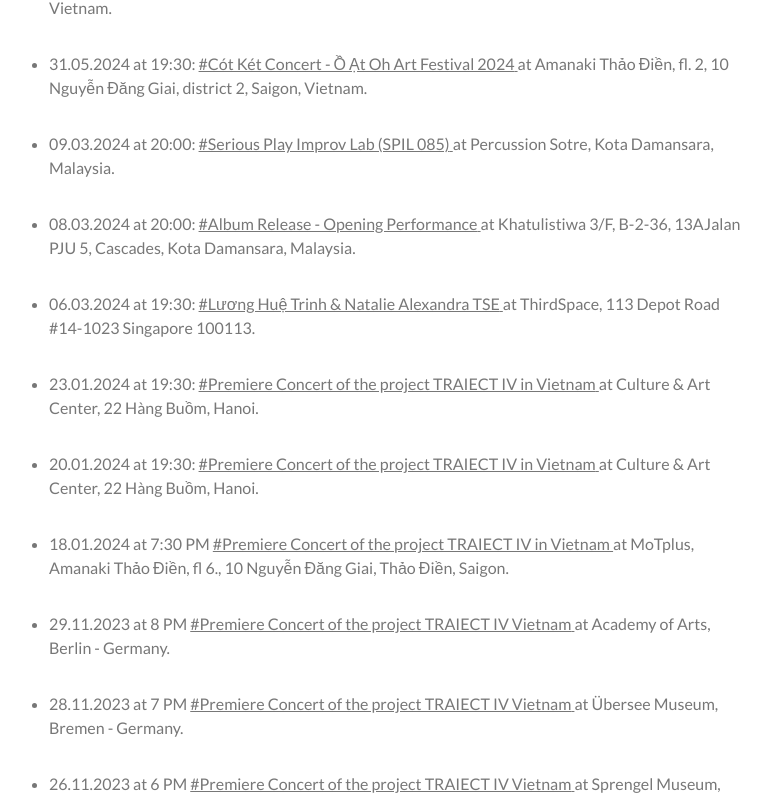
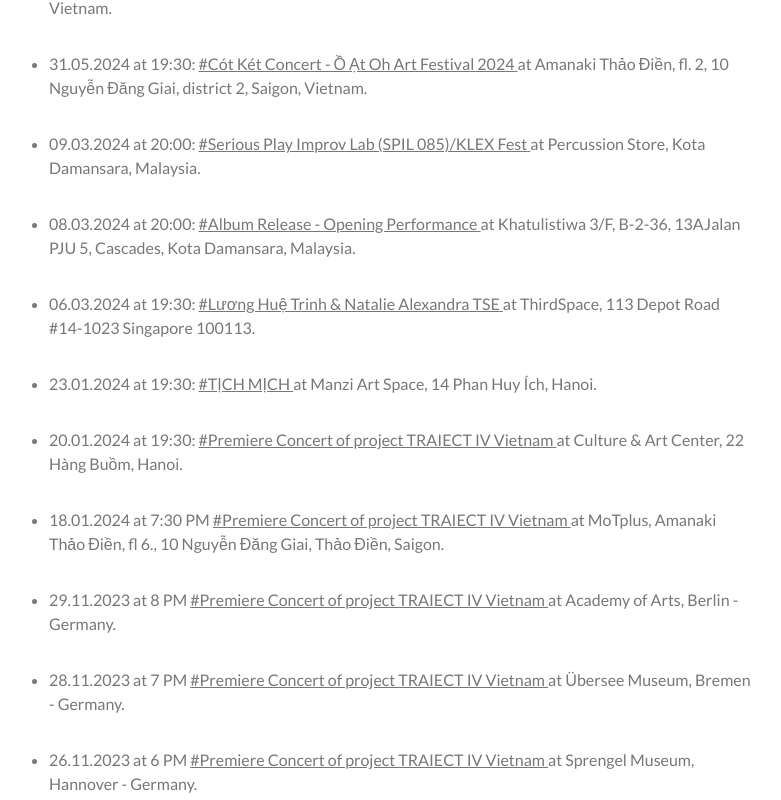
Before and after one commit to leesontungggg/luonghuetrinh, a Next.js app: page / in a window 1280 px wide. Shown: the part 4538-5338 px from the top of the page, without its empty margins (239-1020 px from the left). Built offline with nearby package versions, Linux system fonts and the light colour scheme.

Commit message:
add data back

```diff
--- a/src/app/page.tsx
+++ b/src/app/page.tsx
@@ -330,9 +330,9 @@
           <li className="list-disc">
             09.03.2024 at 20:00:{" "}
             <a className="underline" href=" ">
-              #Serious Play Improv Lab (SPIL 085){" "}
-            </a>{" "}
-            at Percussion Sotre, Kota Damansara, Malaysia.{" "}
+              #Serious Play Improv Lab (SPIL 085)/KLEX Fest{" "}
+            </a>{" "}
+            at Percussion Store, Kota Damansara, Malaysia.{" "}
           </li>
           <li className="list-disc">
             08.03.2024 at 20:00:{" "}
@@ -351,22 +351,25 @@
           </li>
           <li className="list-disc">
             23.01.2024 at 19:30:{" "}
-            <a className="underline" href=" ">
-              #Premiere Concert of the project TRAIECT IV in Vietnam{" "}
-            </a>{" "}
-            at Culture & Art Center, 22 Hàng Buồm, Hanoi.{" "}
+            <a
+              className="underline"
+              href="https://www.facebook.com/events/391173613410861/"
+            >
+              #TỊCH MỊCH{" "}
+            </a>{" "}
+            at Manzi Art Space, 14 Phan Huy Ích, Hanoi.{" "}
           </li>
           <li className="list-disc">
             20.01.2024 at 19:30:{" "}
             <a className="underline" href=" ">
-              #Premiere Concert of the project TRAIECT IV in Vietnam{" "}
+              #Premiere Concert of project TRAIECT IV Vietnam{" "}
             </a>{" "}
             at Culture & Art Center, 22 Hàng Buồm, Hanoi.{" "}
           </li>
           <li className="list-disc">
             18.01.2024 at 7:30 PM{" "}
             <a className="underline" href="https://hgnm.de/traiect-iv-vietnam/">
-              #Premiere Concert of the project TRAIECT IV in Vietnam{" "}
+              #Premiere Concert of project TRAIECT IV Vietnam{" "}
             </a>{" "}
             at MoTplus, Amanaki Thảo Điền, fl 6., 10 Nguyễn Đăng Giai, Thảo
             Điền, Saigon.{" "}
@@ -374,28 +377,28 @@
           <li className="list-disc">
             29.11.2023 at 8 PM{" "}
             <a className="underline" href="https://hgnm.de/traiect-iv-vietnam/">
-              #Premiere Concert of the project TRAIECT IV Vietnam{" "}
+              #Premiere Concert of project TRAIECT IV Vietnam{" "}
             </a>{" "}
             at Academy of Arts, Berlin - Germany.{" "}
           </li>
           <li className="list-disc">
             28.11.2023 at 7 PM{" "}
             <a className="underline" href="https://hgnm.de/traiect-iv-vietnam/">
-              #Premiere Concert of the project TRAIECT IV Vietnam{" "}
+              #Premiere Concert of project TRAIECT IV Vietnam{" "}
             </a>{" "}
             at Übersee Museum, Bremen - Germany.{" "}
           </li>
           <li className="list-disc">
             26.11.2023 at 6 PM{" "}
             <a className="underline" href="https://hgnm.de/traiect-iv-vietnam/">
-              #Premiere Concert of the project TRAIECT IV Vietnam{" "}
+              #Premiere Concert of project TRAIECT IV Vietnam{" "}
             </a>{" "}
             at Sprengel Museum, Hannover - Germany.{" "}
           </li>
           <li className="list-disc">
             24.11.2023 at 7:30 PM{" "}
             <a className="underline" href="https://hgnm.de/traiect-iv-vietnam/">
-              #Conversations with composers of the project TRAIECT IV Vietnam{" "}
+              #Conversations with composers of project TRAIECT IV Vietnam{" "}
             </a>{" "}
             at Hannover University of Music, Theater and Media (Room E45), New
             House 1, 30175 Hannover.{" "}
@@ -406,7 +409,7 @@
               className="underline"
               href="https://iwk.mdw.ac.at/hofmann/peek-etudes/news/2023/04/04/Vienna-Workshop/"
             >
-              #Showcase Concert of the project Études for Live-Electronics
+              #Showcase Concert of project Études for Live-Electronics
             </a>{" "}
             at the Future Art Lab - Klangtheater at University of Music and
             Performing Arts, Anton-von-Webern-Platz 1 1030 Vienna - Austria.{" "}
@@ -917,7 +920,7 @@
             Premiere at Sprengel Museum - Hanover, Overseas Museum - Bremen,
             Academy of Arts - Berlin.
             <br />
-            Commissioned for the project TRAIECT IV Vietnam by Hannoversche
+            Commissioned for project TRAIECT IV Vietnam by Hannoversche
             Gesellschaft für Neue Musik (Hanover Society for New Music),
             Germany.
             <br />
```
